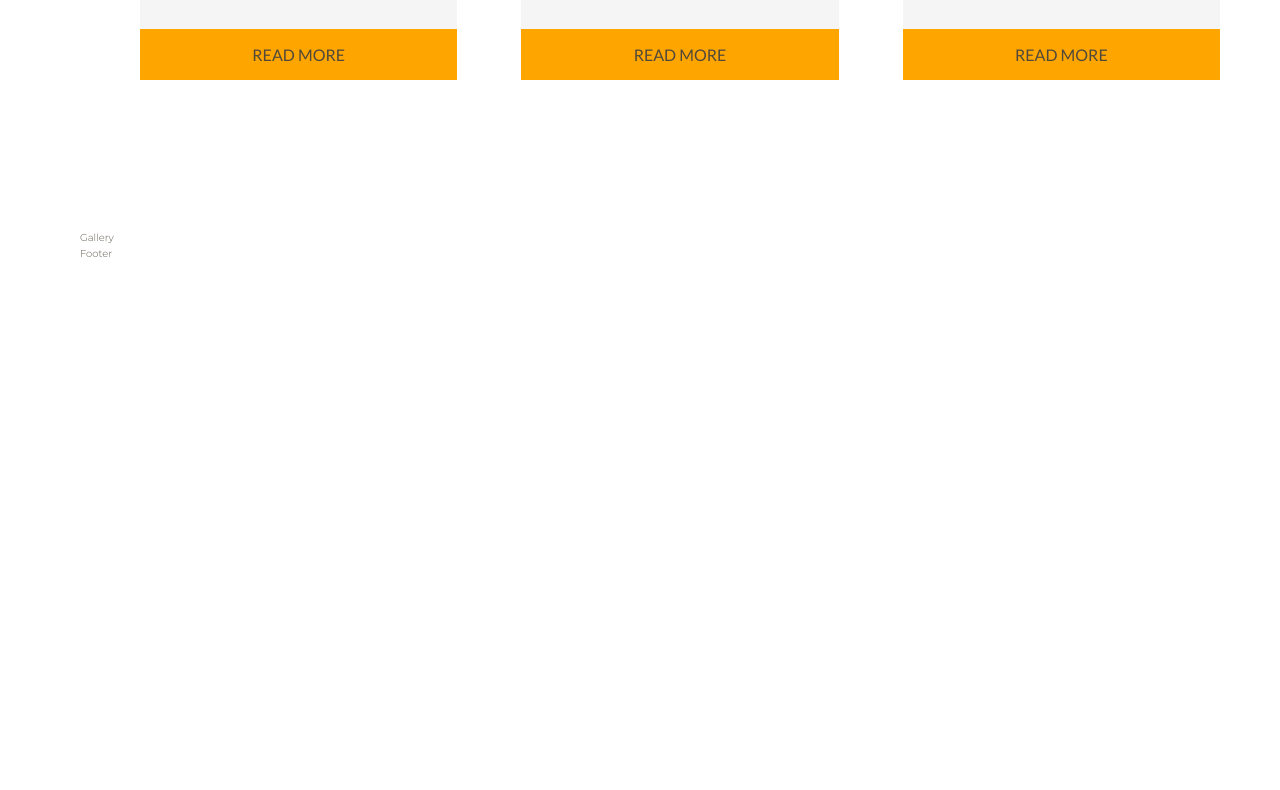
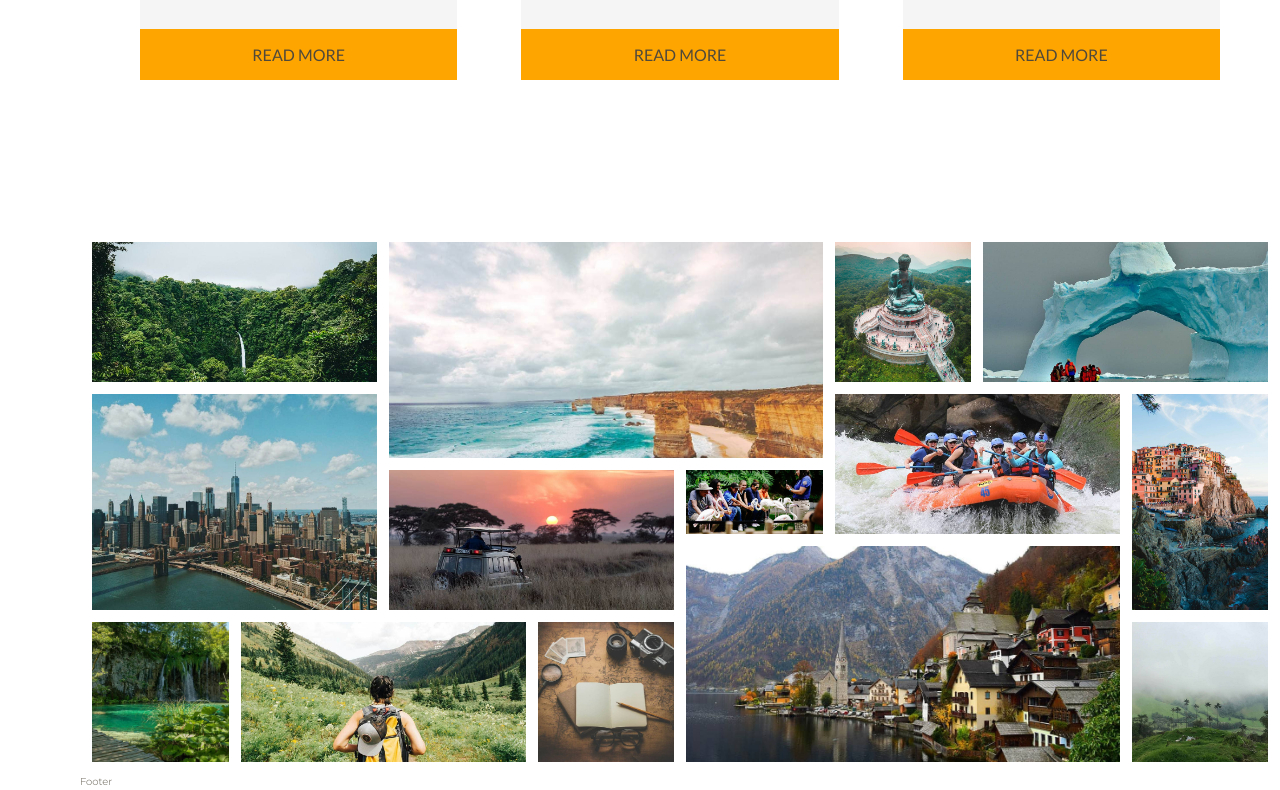
Before and after one commit to barisemreyalcin/adventurous, a website: page index.html in a window 1280 px wide. Shown: the part 2786-3576 px from the top of the page. Before the commit the page ends 3048 px from the top, so only its background shows below. Drawn offline with Linux system fonts and the light colour scheme.

Commit message:
feat(gallery): add grid layout and styles for image gallery

```diff
--- a/index.html
+++ b/index.html
@@ -376,7 +376,106 @@
       </div>
     </div>
 
-    <div class="gallery">Gallery</div>
+    <div class="gallery">
+      <figure class="gallery__item gallery__item--1">
+        <img
+          src="img/gallery/gal-1.jpg"
+          alt="gallery image 1"
+          class="gallery__img"
+        />
+      </figure>
+      <figure class="gallery__item gallery__item--2">
+        <img
+          src="img/gallery/gal-2.jpg"
+          alt="gallery image 2"
+          class="gallery__img"
+        />
+      </figure>
+      <figure class="gallery__item gallery__item--3">
+        <img
+          src="img/gallery/gal-3.jpg"
+          alt="gallery image 3"
+          class="gallery__img"
+        />
+      </figure>
+      <figure class="gallery__item gallery__item--4">
+        <img
+          src="img/gallery/gal-4.jpg"
+          alt="gallery image 4"
+          class="gallery__img"
+        />
+      </figure>
+      <figure class="gallery__item gallery__item--5">
+        <img
+          src="img/gallery/gal-5.jpg"
+          alt="gallery image 5"
+          class="gallery__img"
+        />
+      </figure>
+      <figure class="gallery__item gallery__item--6">
+        <img
+          src="img/gallery/gal-6.jpg"
+          alt="gallery image 6"
+          class="gallery__img"
+        />
+      </figure>
+      <figure class="gallery__item gallery__item--7">
+        <img
+          src="img/gallery/gal-7.jpg"
+          alt="gallery image 7"
+          class="gallery__img"
+        />
+      </figure>
+      <figure class="gallery__item gallery__item--8">
+        <img
+          src="img/gallery/gal-8.jpg"
+          alt="gallery image 8"
+          class="gallery__img"
+        />
+      </figure>
+      <figure class="gallery__item gallery__item--9">
+        <img
+          src="img/gallery/gal-9.jpg"
+          alt="gallery image 9"
+          class="gallery__img"
+        />
+      </figure>
+      <figure class="gallery__item gallery__item--10">
+        <img
+          src="img/gallery/gal-10.jpg"
+          alt="gallery image 10"
+          class="gallery__img"
+        />
+      </figure>
+      <figure class="gallery__item gallery__item--11">
+        <img
+          src="img/gallery/gal-11.jpg"
+          alt="gallery image 11"
+          class="gallery__img"
+        />
+      </figure>
+      <figure class="gallery__item gallery__item--12">
+        <img
+          src="img/gallery/gal-12.jpg"
+          alt="gallery image 12"
+          class="gallery__img"
+        />
+      </figure>
+      <figure class="gallery__item gallery__item--13">
+        <img
+          src="img/gallery/gal-13.jpg"
+          alt="gallery image 13"
+          class="gallery__img"
+        />
+      </figure>
+      <figure class="gallery__item gallery__item--14">
+        <img
+          src="img/gallery/gal-14.jpg"
+          alt="gallery image 14"
+          class="gallery__img"
+        />
+      </figure>
+    </div>
 
     <footer class="footer">Footer</footer>
   </body>
--- a/sass/_gallery.scss
+++ b/sass/_gallery.scss
@@ -1,3 +1,97 @@
 .gallery {
   grid-column: full-start / full-end;
+
+  padding: 1.2rem;
+
+  display: grid;
+  grid-template-columns: repeat(8, 1fr);
+  grid-template-rows: repeat(7, 5vw);
+  gap: 1.2rem;
+
+  &__item {
+    overflow: hidden;
+
+    &--1 {
+      grid-column: 1 / span 2;
+      grid-row: 1 / span 2;
+    }
+
+    &--2 {
+      grid-column: 1 / span 2;
+      grid-row: 3 / span 3;
+    }
+
+    &--3 {
+      grid-column: 1 / 2;
+      grid-row: 6 / -1;
+    }
+
+    &--4 {
+      grid-column: 3 / span 3;
+      grid-row: 1 / span 3;
+    }
+
+    &--5 {
+      grid-column: 3 / span 2;
+      grid-row: 4 / span 2;
+    }
+
+    &--6 {
+      grid-column: 2 / span 2;
+      grid-row: 6 / -1;
+    }
+
+    &--7 {
+      grid-column: 5 / 6;
+      grid-row: 4 / 5;
+    }
+
+    &--8 {
+      grid-column: 4 / 5;
+      grid-row: 6 / -1;
+    }
+
+    &--9 {
+      grid-column: 6 / 7;
+      grid-row: 1 / span 2;
+    }
+
+    &--10 {
+      grid-column: 5 / span 3;
+      grid-row: 5 / -1;
+    }
+
+    &--11 {
+      grid-column: 7 / -1;
+      grid-row: 1 / span 2;
+    }
+
+    &--12 {
+      grid-column: -2 / -1;
+      grid-row: 6 / -1;
+    }
+
+    &--13 {
+      grid-column: 6 / span 2;
+      grid-row: 3 / span 2;
+    }
+
+    &--14 {
+      grid-column: -2 / -1;
+      grid-row: 3 / span 3;
+    }
+  }
+
+  &__img {
+    width: 100%;
+    height: 100%;
+    object-fit: cover;
+    object-position: center;
+    display: block;
+    transition: all 0.4s;
+
+    &:hover {
+      transform: scale(1.05);
+    }
+  }
 }
```
Also changed, not shown: css/style.css.
